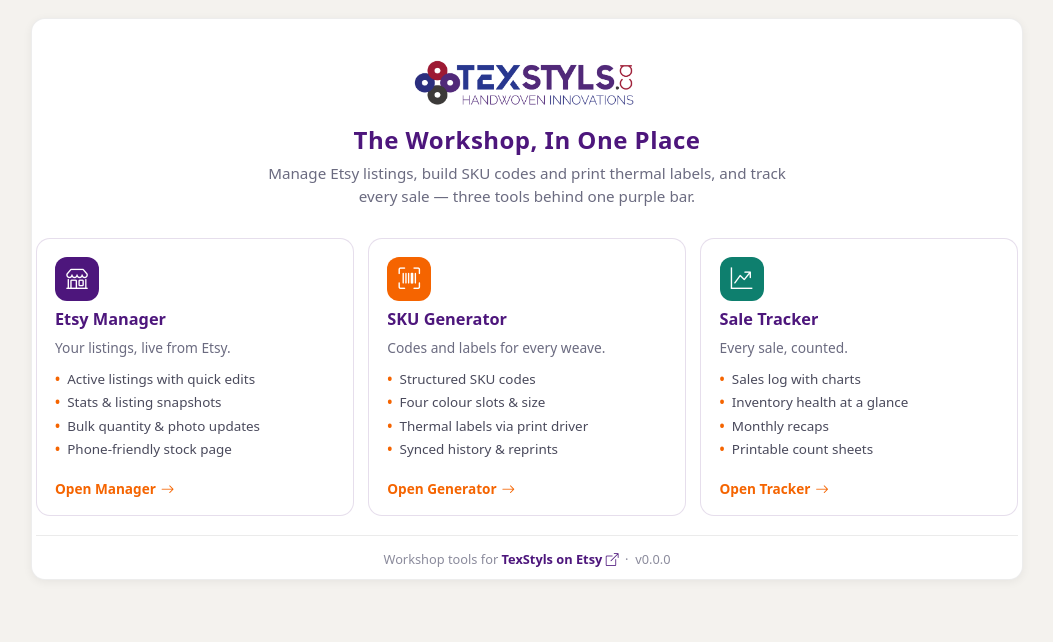
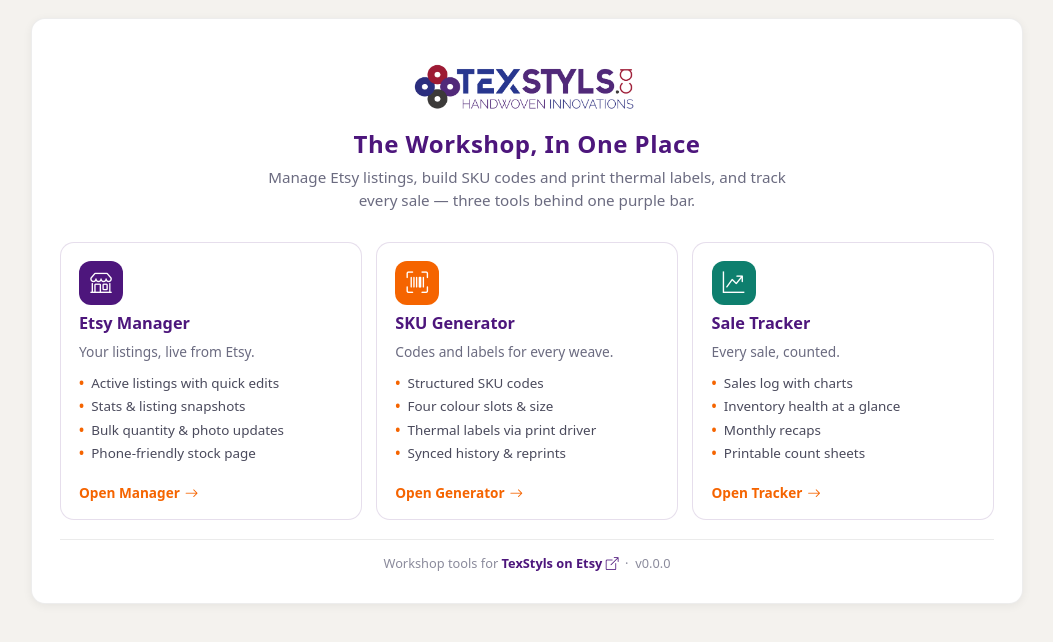
Before and after one commit to pappak/etsy_updater, a Flask app: page / in a window 1280 px wide. Shown: the part 48-690 px from the top of the page, without its empty margins (113-1166 px from the left). Run offline with Flask 3, Linux system fonts and the light colour scheme.

Commit message:
v1.3.27 - white space inside the content card: shell-body gets edge padding so pages stop touching the card borders (24px sides, slim top, 20px bottom)

```diff
--- a/templates/base.html
+++ b/templates/base.html
@@ -135,6 +135,10 @@
         }
         .shell-card > .flash-container { padding: 0; }
         .flash-container .alert:first-child { border-radius: 14px 14px 0 0; }
+        /* Breathing room inside the card: content no longer touches the
+           card edges (headings carry their own top margins, so the top
+           stays slim). */
+        .shell-body { padding: 0.25rem 1.5rem 1.25rem; }
         /* ============ Shared accents ============ */
         .shell-accent { color: var(--accent); }
         .btn-accent {
```
Also changed, not shown: 1 other file.
